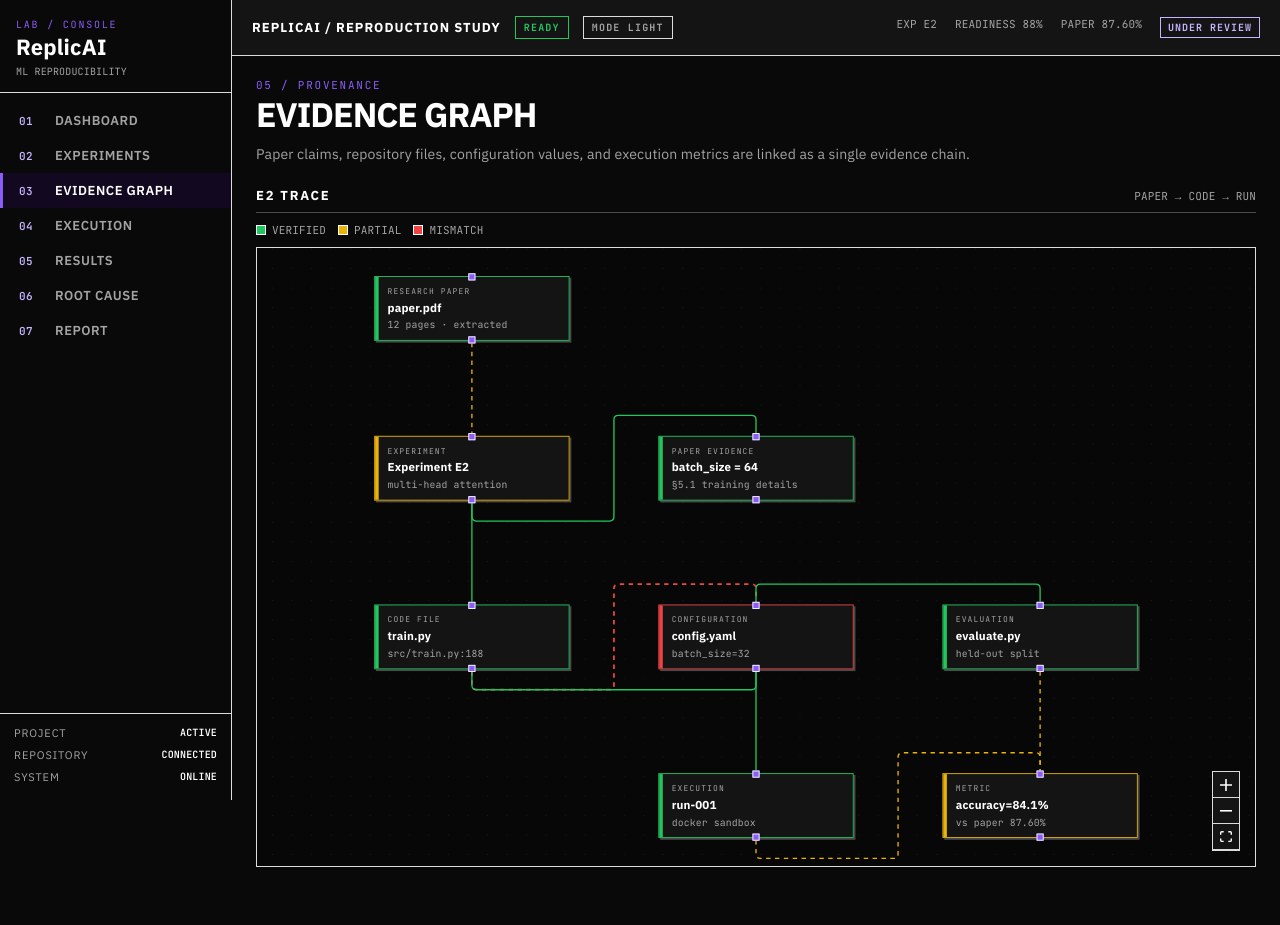
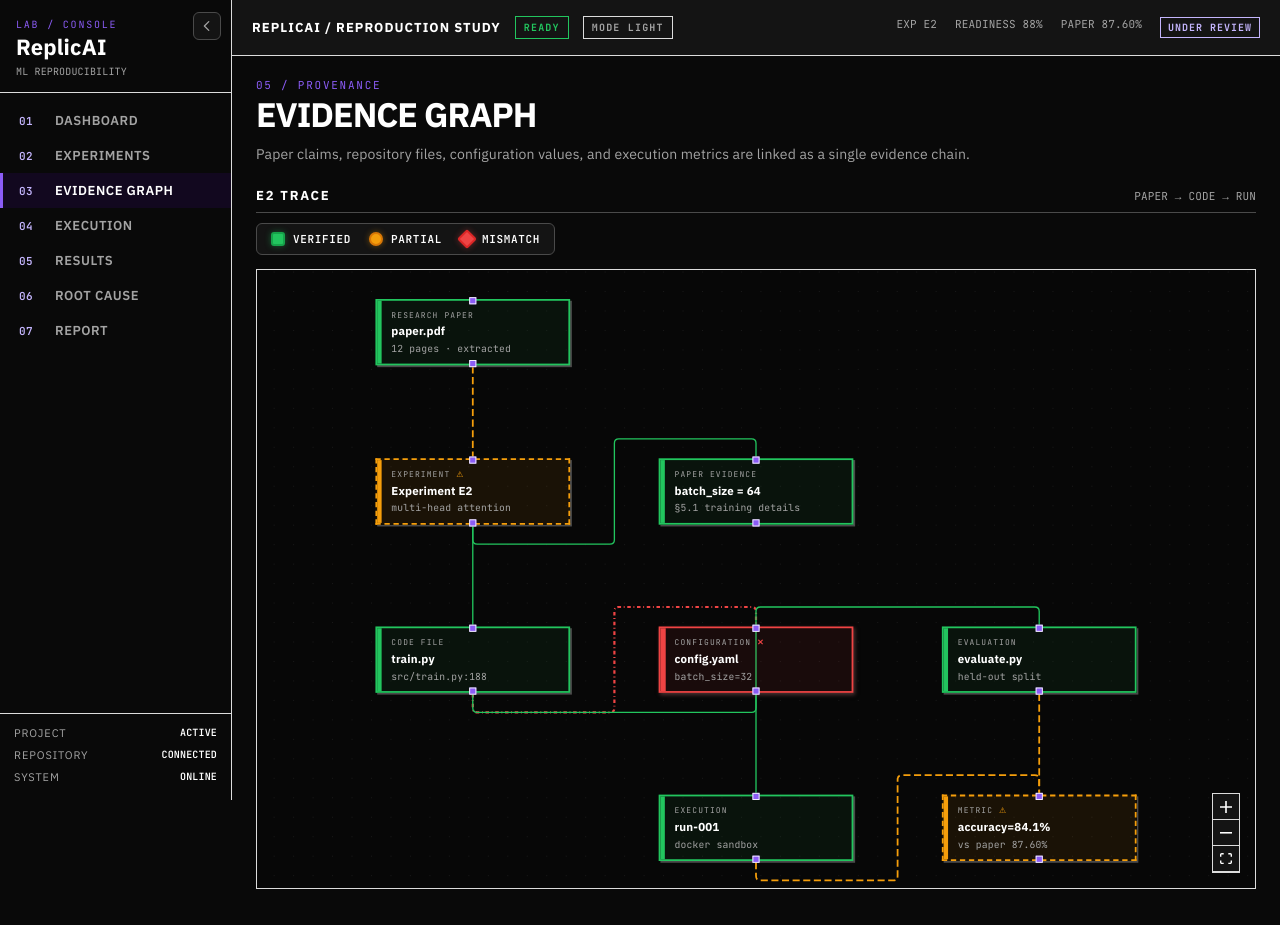
Before and after one commit to RajDalvi08/replicai, a React (Vite) app in the folder frontend/: page /evidence in a window 1280 px wide. Before the commit the page ends 903 px from the top, so only its background shows below. Built offline with nearby package versions, Linux system fonts and the light colour scheme.

Commit message:
Update frontend graph sidebar and styling

```diff
--- a/frontend/src/components/graph/EvidenceGraph.jsx
+++ b/frontend/src/components/graph/EvidenceGraph.jsx
@@ -12,8 +12,14 @@ const STATUS = {
 
 const EDGE_COLOR = {
   verified: '#22c55e',
-  partial: '#eab308',
+  partial: '#f59e0b',
   mismatch: '#ef4444',
+}
+
+const EDGE_DASH = {
+  verified: undefined,
+  partial: '8 4',
+  mismatch: '4 3 1 3',
 }
 
 function decorateEdges(rawEdges, rawNodes) {
@@ -25,7 +31,8 @@ function decorateEdges(rawEdges, rawNodes) {
       animated: state === 'partial' || state === 'mismatch',
       style: {
         stroke: EDGE_COLOR[state] || '#9ca3af',
-        strokeWidth: state === 'mismatch' ? 2 : 1.5,
+        strokeWidth: state === 'mismatch' ? 2.5 : state === 'partial' ? 2 : 1.5,
+        strokeDasharray: EDGE_DASH[state],
       },
     }
   })
--- a/frontend/src/components/layout/Sidebar.jsx
+++ b/frontend/src/components/layout/Sidebar.jsx
@@ -1,3 +1,4 @@
+import { useState, useEffect } from 'react'
 import { NavLink } from 'react-router-dom'
 import { getProject } from '../../data'
 
@@ -13,9 +14,33 @@ const links = [
 
 export default function Sidebar() {
   const project = getProject()
+  const [collapsed, setCollapsed] = useState(() => {
+    const saved = localStorage.getItem('sidebar-collapsed')
+    return saved === 'true'
+  })
+
+  useEffect(() => {
+    localStorage.setItem('sidebar-collapsed', collapsed)
+  }, [collapsed])
 
   return (
-    <aside className="sidebar">
+    <aside className={`sidebar ${collapsed ? 'collapsed' : ''}`}>
+      <button
+        className="sidebar-toggle"
+        onClick={() => setCollapsed((prev) => !prev)}
+        aria-label={collapsed ? 'Expand sidebar' : 'Collapse sidebar'}
+        title={collapsed ? 'Expand sidebar' : 'Collapse sidebar'}
+      >
+        <svg width="16" height="16" viewBox="0 0 16 16" fill="none" xmlns="http://www.w3.org/2000/svg">
+          <path
+            d={collapsed ? 'M6 3L11 8L6 13' : 'M10 3L5 8L10 13'}
+            stroke="currentColor"
+            strokeWidth="1.5"
+            strokeLinecap="round"
+            strokeLinejoin="round"
+          />
+        </svg>
+      </button>
       <NavLink to="/" className="logo">
         <div className="logo-kicker">LAB / CONSOLE</div>
         <div className="logo-name">ReplicAI</div>
@@ -23,9 +48,9 @@ export default function Sidebar() {
       </NavLink>
       <nav className="nav">
         {links.map((link) => (
-          <NavLink key={link.to} to={link.to} className={({ isActive }) => `nav-item ${isActive ? 'active' : ''}`}>
+          <NavLink key={link.to} to={link.to} data-tooltip={link.label} className={({ isActive }) => `nav-item ${isActive ? 'active' : ''}`}>
             <span className="nav-num">{link.num}</span>
-            <span>{link.label}</span>
+            <span className="nav-label">{link.label}</span>
           </NavLink>
         ))}
       </nav>
--- a/frontend/src/index.css
+++ b/frontend/src/index.css
@@ -97,7 +97,7 @@ a {
 
 .app-shell {
   display: grid;
-  grid-template-columns: var(--sidebar) 1fr;
+  grid-template-columns: auto 1fr;
   min-height: 100vh;
 }
 
@@ -109,6 +109,10 @@ a {
   position: sticky;
   top: 0;
   height: 100vh;
+  width: var(--sidebar);
+  min-width: var(--sidebar);
+  transition: width 280ms cubic-bezier(0.4, 0, 0.2, 1), min-width 280ms cubic-bezier(0.4, 0, 0.2, 1);
+  overflow: hidden;
 }
 
 .logo {
@@ -200,6 +204,145 @@ a {
   font-family: var(--mono);
   font-weight: 600;
   font-size: 10px;
+}
+
+/* ── Sidebar Toggle Button ── */
+.sidebar-toggle {
+  position: absolute;
+  top: 12px;
+  right: 10px;
+  z-index: 10;
+  width: 28px;
+  height: 28px;
+  display: flex;
+  align-items: center;
+  justify-content: center;
+  border: 1px solid var(--border-dim);
+  border-radius: 6px;
+  background: var(--surface);
+  color: var(--muted);
+  cursor: pointer;
+  transition: color 160ms ease, background 160ms ease, border-color 160ms ease, transform 160ms ease;
+}
+
+.sidebar-toggle:hover {
+  color: var(--text);
+  background: var(--surface-2);
+  border-color: var(--accent);
+  transform: scale(1.08);
+}
+
+/* ── Nav label transition ── */
+.nav-label {
+  white-space: nowrap;
+  overflow: hidden;
+  transition: opacity 200ms ease, max-width 280ms cubic-bezier(0.4, 0, 0.2, 1);
+  opacity: 1;
+  max-width: 200px;
+}
+
+/* ── Collapsed Sidebar ── */
+.sidebar.collapsed {
+  width: 60px;
+  min-width: 60px;
+}
+
+.sidebar.collapsed .logo {
+  padding: 18px 0 14px;
+  display: flex;
+  flex-direction: column;
+  align-items: center;
+}
+
+.sidebar.collapsed .logo-kicker,
+.sidebar.collapsed .logo-sub {
+  opacity: 0;
+  max-height: 0;
+  overflow: hidden;
+  margin: 0;
+  transition: opacity 180ms ease, max-height 200ms ease, margin 200ms ease;
+}
+
+.sidebar.collapsed .logo-name {
+  font-size: 14px;
+  text-align: center;
+  letter-spacing: 0.04em;
+}
+
+.sidebar.collapsed .nav-item {
+  grid-template-columns: 1fr;
+  justify-items: center;
+  padding: 10px 0;
+  border-left-width: 3px;
+}
+
+.sidebar.collapsed .nav-label {
+  opacity: 0;
+  max-width: 0;
+  overflow: hidden;
+  position: absolute;
+}
+
+.sidebar.collapsed .nav-num {
+  font-size: 13px;
+  font-weight: 700;
+}
+
+.sidebar.collapsed .sidebar-foot {
+  padding: 10px 6px 14px;
+}
+
+.sidebar.collapsed .status-row span:first-child,
+.sidebar.collapsed .status-row strong {
+  font-size: 8px;
+  letter-spacing: 0;
+}
+
+.sidebar.collapsed .status-row {
+  flex-direction: column;
+  align-items: center;
+  gap: 2px;
+}
+
+.sidebar.collapsed .sidebar-toggle {
+  right: 50%;
+  transform: translateX(50%);
+}
+
+.sidebar.collapsed .sidebar-toggle:hover {
+  transform: translateX(50%) scale(1.08);
+}
+
+/* ── Collapsed sidebar tooltip on hover ── */
+.sidebar.collapsed .nav-item {
+  position: relative;
+}
+
+.sidebar.collapsed .nav-item::after {
+  content: attr(data-tooltip);
+  position: absolute;
+  left: calc(100% + 8px);
+  top: 50%;
+  transform: translateY(-50%);
+  background: var(--surface-2);
+  color: var(--text);
+  font-size: 11px;
+  font-weight: 600;
+  letter-spacing: 0.04em;
+  text-transform: uppercase;
+  padding: 5px 10px;
+  border: 1px solid var(--border);
+  border-radius: 4px;
+  white-space: nowrap;
+  opacity: 0;
+  pointer-events: none;
+  transition: opacity 140ms ease;
+  z-index: 20;
+  box-shadow: 2px 2px 8px rgba(0, 0, 0, 0.3);
+}
+
+.sidebar.collapsed .nav-item:hover::after {
+  opacity: 1;
 }
 
 .main-col {
@@ -768,46 +911,64 @@ a {
 
 .legend {
   display: flex;
-  gap: 12px;
-  margin-bottom: 10px;
+  gap: 18px;
+  margin-bottom: 14px;
+  padding: 8px 14px;
+  background: var(--surface);
+  border: 1px solid var(--border-dim);
+  border-radius: 6px;
+  width: fit-content;
 }
 
 .legend-item {
   display: flex;
   align-items: center;
-  gap: 6px;
+  gap: 8px;
   font-family: var(--mono);
   font-size: 11px;
-  color: var(--muted);
+  font-weight: 600;
+  color: var(--text);
+  letter-spacing: 0.06em;
 }
 
 .swatch {
-  width: 10px;
-  height: 10px;
-  border: 1px solid var(--text);
+  width: 14px;
+  height: 14px;
+  border-radius: 3px;
+  border: 2px solid transparent;
+  position: relative;
 }
 
 .swatch.success {
-  background: var(--success);
+  background: #22c55e;
+  border-color: #16a34a;
+  box-shadow: 0 0 6px rgba(34, 197, 94, 0.4);
 }
 
 .swatch.warning {
-  background: var(--warning);
+  background: #f59e0b;
+  border-color: #d97706;
+  box-shadow: 0 0 6px rgba(245, 158, 11, 0.4);
+  border-radius: 50%;
 }
 
 .swatch.error {
-  background: var(--error);
+  background: #ef4444;
+  border-color: #dc2626;
+  box-shadow: 0 0 6px rgba(239, 68, 68, 0.4);
+  transform: rotate(45deg);
+  border-radius: 2px;
 }
 
 .evidence-node {
   width: 220px;
   background: var(--surface);
-  border: 1px solid var(--border);
-  padding: 10px 10px 10px 14px;
+  border: 2px solid var(--border);
+  padding: 10px 10px 10px 16px;
   position: relative;
   cursor: grab;
   box-shadow: 2px 2px 0 var(--border-dim);
-  transition: transform 140ms ease, box-shadow 140ms ease, border-color 140ms ease;
+  transition: transform 140ms ease, box-shadow 140ms ease, border-color 140ms ease, background 200ms ease;
 }
 
 .evidence-node::before {
@@ -816,7 +977,7 @@ a {
   left: 0;
   top: 0;
   bottom: 0;
-  width: 4px;
+  width: 5px;
   background: var(--muted);
 }
 
@@ -828,40 +989,66 @@ a {
   box-shadow: 4px 4px 0 var(--accent);
 }
 
+/* ── VERIFIED ── */
 .evidence-node.verified {
-  border-color: var(--success);
+  border-color: #22c55e;
+  background: rgba(34, 197, 94, 0.06);
 }
 
 .evidence-node.verified::before {
-  background: var(--success);
+  background: #22c55e;
 }
 
 .evidence-node.verified.selected {
-  box-shadow: 4px 4px 0 var(--success);
+  box-shadow: 4px 4px 0 #22c55e;
 }
 
+/* ── PARTIAL ── */
 .evidence-node.partial {
-  border-color: var(--warning);
+  border-color: #f59e0b;
+  border-style: dashed;
+  background: rgba(245, 158, 11, 0.08);
 }
 
 .evidence-node.partial::before {
-  background: var(--warning);
+  background: #f59e0b;
+}
+
+.evidence-node.partial .kicker::after {
+  content: " ⚠";
+  color: #f59e0b;
 }
 
 .evidence-node.partial.selected {
-  box-shadow: 4px 4px 0 var(--warning);
+  box-shadow: 4px 4px 0 #f59e0b;
 }
 
+/* ── MISMATCH ── */
 .evidence-node.mismatch {
-  border-color: var(--error);
+  border-color: #ef4444;
+  border-width: 2.5px;
+  background: rgba(239, 68, 68, 0.08);
+  animation: mismatch-pulse 2s ease-in-out infinite;
 }
 
 .evidence-node.mismatch::before {
-  background: var(--error);
+  background: #ef4444;
+  width: 6px;
+}
+
+.evidence-node.mismatch .kicker::after {
+  content: " ✕";
+  color: #ef4444;
+  font-weight: 700;
 }
 
 .evidence-node.mismatch.selected {
-  box-shadow: 4px 4px 0 var(--error);
+  box-shadow: 4px 4px 0 #ef4444;
+}
+
+@keyframes mismatch-pulse {
+  0%, 100% { box-shadow: 2px 2px 0 var(--border-dim); }
+  50% { box-shadow: 2px 2px 8px rgba(239, 68, 68, 0.3); }
 }
 
 .react-flow__node.dragging .evidence-node {
@@ -1019,18 +1206,27 @@ a {
   font-size: 10px;
   font-weight: 700;
   letter-spacing: 0.12em;
+  padding: 4px 8px;
+  border-radius: 4px;
+  display: inline-block;
 }
 
 .inspect-status.verified {
-  color: var(--success);
+  color: #15803d;
+  background: rgba(34, 197, 94, 0.15);
+  border: 1px solid rgba(34, 197, 94, 0.3);
 }
 
 .inspect-status.partial {
-  color: var(--warning);
+  color: #b45309;
+  background: rgba(245, 158, 11, 0.15);
+  border: 1px solid rgba(245, 158, 11, 0.3);
 }
 
 .inspect-status.mismatch {
-  color: var(--error);
+  color: #dc2626;
+  background: rgba(239, 68, 68, 0.15);
+  border: 1px solid rgba(239, 68, 68, 0.3);
 }
 
 @keyframes toast-in {
```
